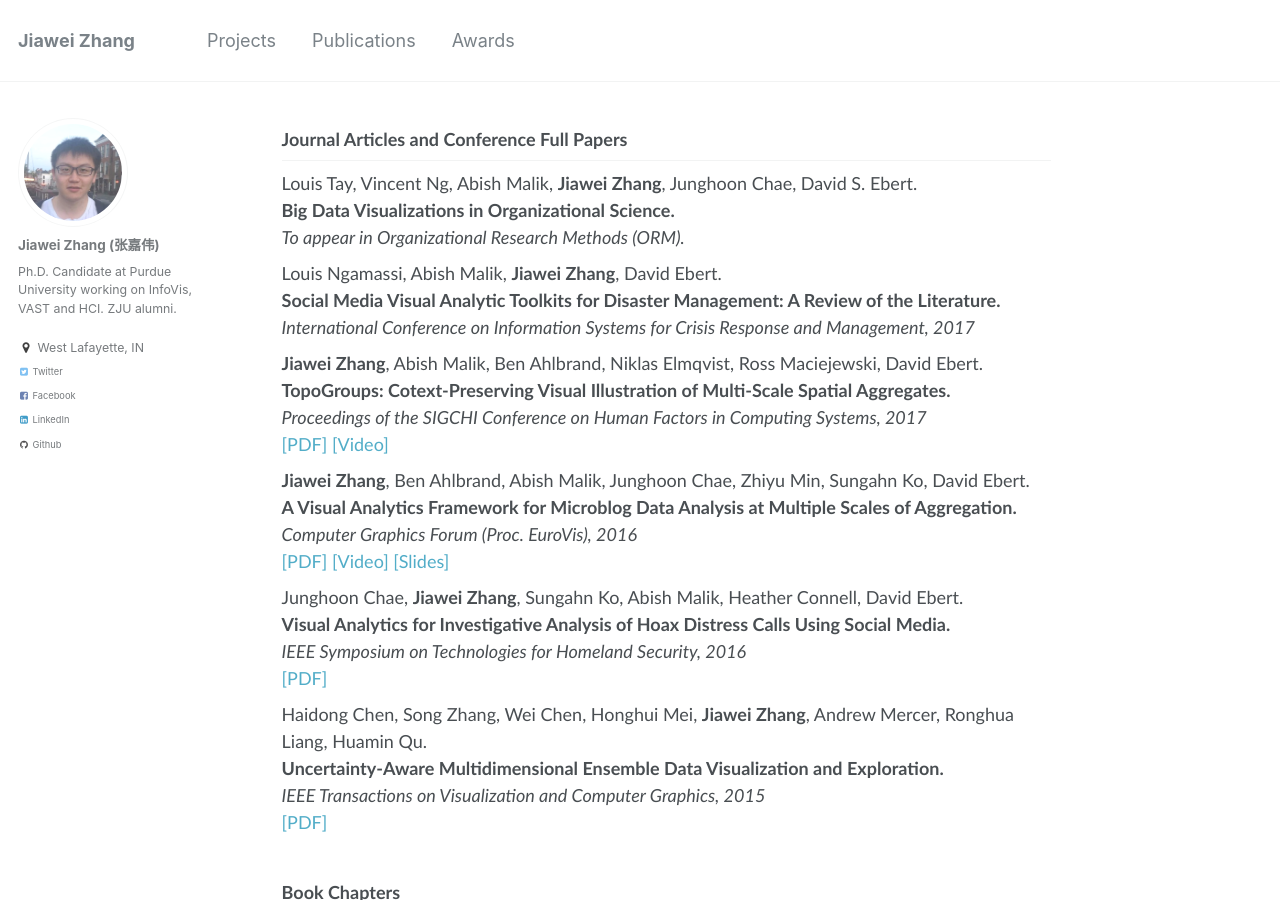
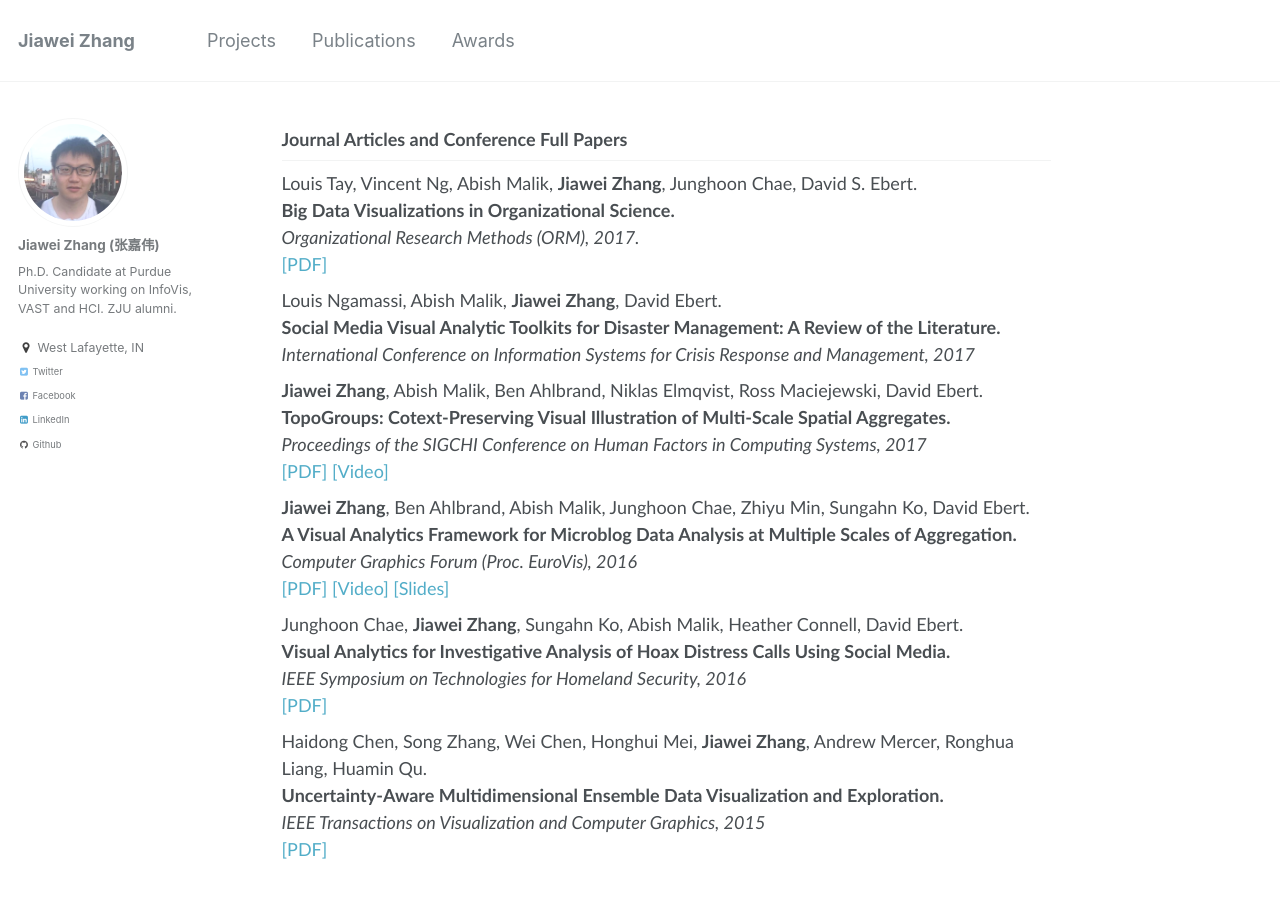
Before and after one commit to rivulet-zhang/rivulet-zhang.github.io, a Jekyll site: the page built from _pages/publications.md, in a window 1280 px wide and 900 px high. Built offline with Jekyll 4.4.1, drawn with Linux system fonts in a browser that asks for light colours.

Commit message:
Add ORM paper

```diff
--- a/_pages/publications.md
+++ b/_pages/publications.md
@@ -12,7 +12,8 @@
 <p>
 Louis Tay, Vincent Ng, Abish Malik, <b>Jiawei Zhang</b>, Junghoon Chae, David S. Ebert.
 <br><b>Big Data Visualizations in Organizational Science.</b><br>
-<i>To appear in Organizational Research Methods (ORM).</i><br>
+<i>Organizational Research Methods (ORM), 2017.</i><br>
+<a href="http://pixel.ecn.purdue.edu:8080/~zhan1486/permanent/ORM/ORM.pdf">[PDF]</a>
 </p>
 
 <p>
```
